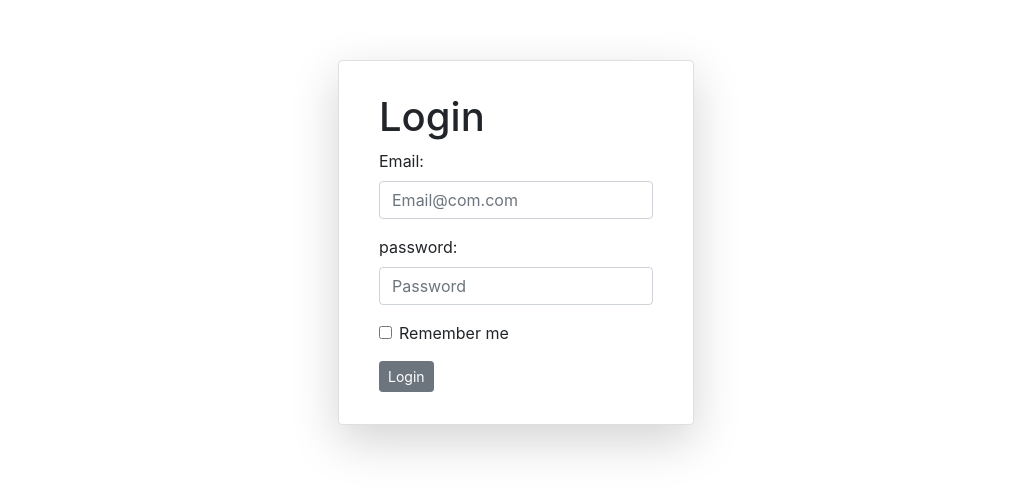
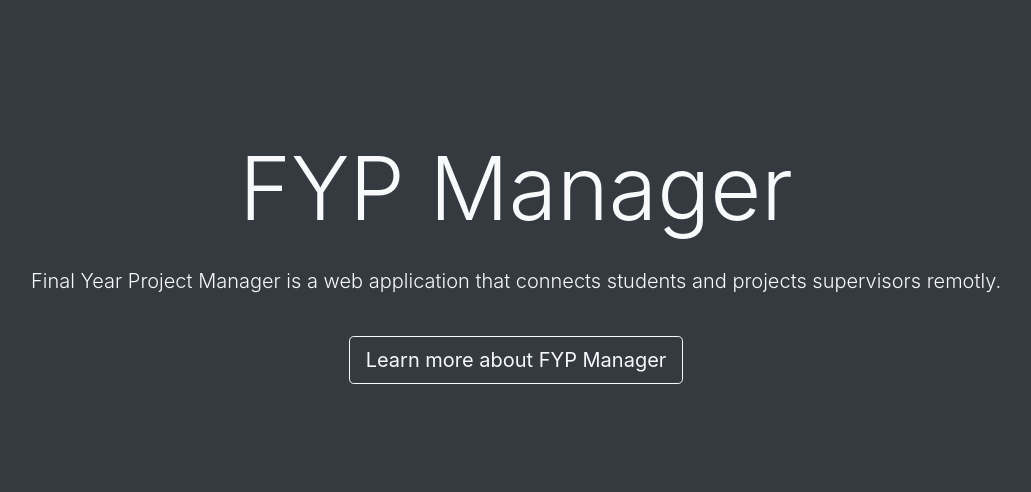
Before and after one commit to hashirshoaeb/FYP-Manager, a React (Create React App) app: page / in a window 1280 px wide. Shown: the part 140-632 px from the top of the page, without its empty margins (124-1155 px from the left). Built offline with nearby package versions, Linux system fonts and the light colour scheme.

Commit message:
mainbody

```diff
--- a/package.json
+++ b/package.json
@@ -7,8 +7,10 @@
     "@testing-library/react": "^9.5.0",
     "@testing-library/user-event": "^7.2.1",
     "bootstrap": "^4.4.1",
+    "mdbreact": "^4.25.3",
     "react": "^16.13.0",
     "react-bootstrap": "^1.0.0-beta.17",
+    "react-bootstrap-carousel": "^4.0.3",
     "react-dom": "^16.13.0",
     "react-scripts": "3.4.0"
   },
--- a/src/App.js
+++ b/src/App.js
@@ -1,13 +1,13 @@
 import React from "react";
 import "./App.css";
-//import Signin from "./components/signin";
+import Signin from "./components/signin";
 import "bootstrap/dist/css/bootstrap.css";
 import Login from "./components/Login";
-//import Slider from "./components/Slider";
+import MainBody from "./components/MainBody";
 function App() {
   return (
     <div>
-      <Login></Login>
+      <MainBody></MainBody>
     </div>
   );
 }
--- a/src/components/Login.jsx
+++ b/src/components/Login.jsx
@@ -17,13 +17,13 @@ class Login extends Component {
     //   textAlign: "center"
     // };
     return (
-      <div className="justify-content-md-center  bg-transparent  d-flex  align-items-center ">
+      <div className="justify-content-md-center  bgstyle min-vh-100 bg-transparent  d-flex  align-items-center ">
         <div
           className="card shadow-lg p-3 mb-5 bg-transparent rounded"
           style={card}
         >
           <form className="px-4 py-3">
-            <h1>Login</h1>
+            <h1> Login</h1>
             <div className="form-group">
               <label for="expamelefor email">Email:</label>
               <input
@@ -48,7 +48,7 @@ class Login extends Component {
                 </label>
               </div>
             </div>
-            <button className="btn btn-secondary btn-sm">Login</button>
+            <button className="btn btn-secondary btn-sm ">Login</button>
           </form>
         </div>
       </div>
--- /dev/null
+++ b/src/components/MainBody.jsx
@@ -0,0 +1,29 @@
+import React, { Component } from "react";
+import "bootstrap/dist/css/bootstrap.min.css";
+import "../App.css";
+class MainBody extends Component {
+  constructor(props) {
+    super(props);
+    this.state = {};
+  }
+  render() {
+    return (
+      <div className="container-fluid bg-dark">
+        <div className="container-fluid d-flex flex-column justify-content-center text-center text-light vh-100">
+          <h1 className="display-2 my-4">FYP Manager</h1>
+          <p className="lead">
+            Final Year Project Manager is a web application that connects
+            students and projects supervisors remotly.
+          </p>
+          <div>
+            <div className="btn btn-outline-light btn-lg my-4">
+              Learn more about FYP Manager
+            </div>
+          </div>
+        </div>
+      </div>
+    );
+  }
+}
+
+export default MainBody;
--- a/src/components/signin.jsx
+++ b/src/components/signin.jsx
@@ -25,7 +25,7 @@ class Signin extends Component {
     return (
       <div
         //  styles={{ backgroundImage: `url(${pic})` }}
-        className="justify-content-md-center min-vh-100 d-flex  align-items-center flex-wrap "
+        className="justify-content-md-center bgstyle min-vh-100 d-flex  align-items-center flex-wrap "
       >
         <div className="row ">
           <div className="col">
```
Also changed, not shown: src/App.css (+16 -0 lines), src/components/Slider.jsx (deleted, +0 -13 lines), src/components/ProjectCard.jsx (added), 1 other file (tests, documents, lock files or other folders).
